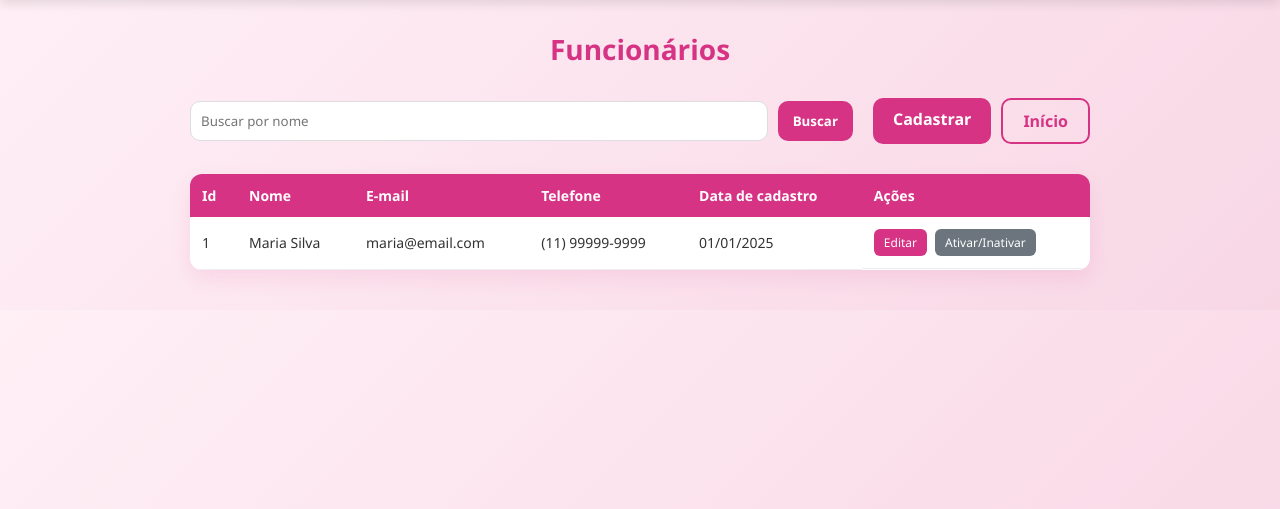
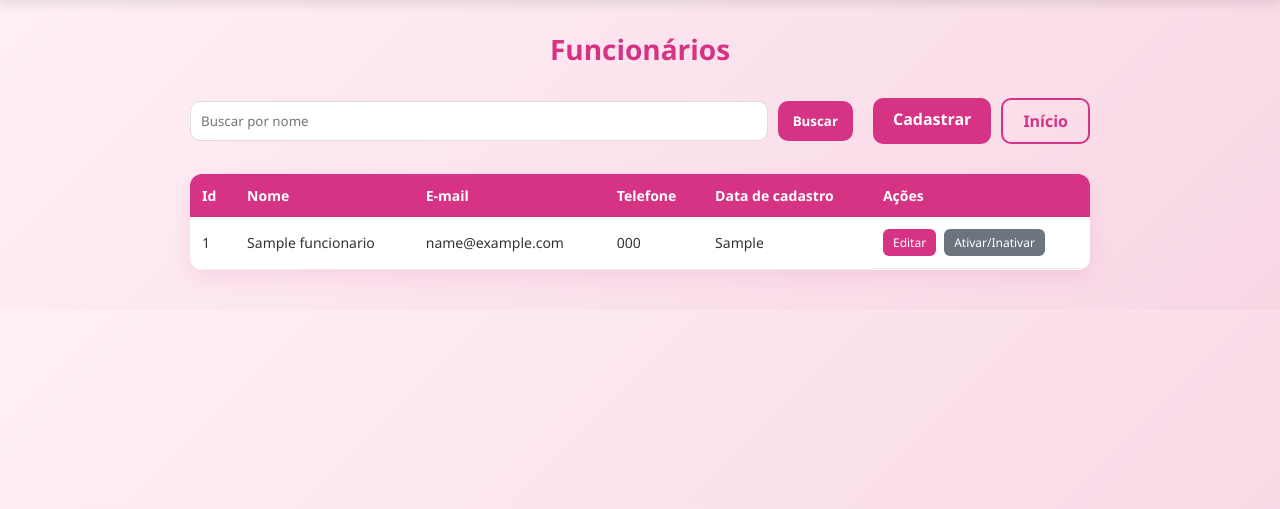
Before and after one commit to Isa120797/projeto_oficina_beleza, a PHP site: page /funcionarios-lista.php in a window 1280 px wide. Shown: the part 64-573 px from the top of the page. Run offline with PHP 8.4, Linux system fonts and the light colour scheme; tables that the repository leaves empty or names only in its code hold one stand-in row (values such as "Sample post").

Commit message:
finalizacao-backend-listar-funcionario

```diff
--- a/funcionarios-lista.php
+++ b/funcionarios-lista.php
@@ -1,3 +1,38 @@
+<?php
+
+//conexao do PHP com o banco de dados MYSQL
+
+define('SERVIDOR', 'localhost');
+define('USUARIO', 'root');
+define('SENHA', '');
+define('BANCO', 'db_oficina_beleza');
+
+//string de conexao usando PDO
+try {
+    $conexao = new PDO("mysql:host=" . SERVIDOR . ";dbname=" . BANCO . ";charset=utf8", USUARIO, SENHA);
+
+    $conexao->setAttribute(PDO::ATTR_ERRMODE, PDO::ERRMODE_EXCEPTION);
+
+    $sql = "SELECT * FROM tb_funcionario";
+
+    $comando = $conexao->prepare($sql);
+
+    $comando->execute();
+    // armazena em um array os funcionarios cadastrados no banco de dados
+
+    $funcionarios = $comando->fetchAll(PDO::FETCH_ASSOC);
+
+    // formata o código para exibição via var_dump
+    // echo "<pre>";
+    // var_dump($funcionarios);
+} catch (PDOException $erro) {
+
+    echo "Erro ao conectar no banco de dados" . $erro->getMessage();
+}
+
+?>
+
+
 <!DOCTYPE html>
 <html lang="pt-br">
 
@@ -39,20 +74,28 @@
                         <th>Ações</th>
                     </tr>
                 </thead>
+                <?php
+                foreach ($funcionarios as $funcionario):
+                ?>
 
                     <tbody>
                         <tr>
-                        <td>1</td>
-                        <td>Maria Silva</td>
-                        <td>maria@email.com</td>
-                        <td>(11) 99999-9999</td>
-                        <td>01/01/2025</td>
+                            <td><?php echo $funcionario['id']; ?></td>
+                            <td><?php echo $funcionario['nome']; ?></td>
+                            <td><?php echo $funcionario['email']; ?></td>
+                            <td><?php echo $funcionario['telefone']; ?></td>
+                            <td><?php echo $funcionario['data_cadastro']; ?></td>
                             <td class="acoes">
-                            <a href="#" class="table-btn editar">Editar</a>
+
+                                <a class="table-btn editar" href="editar-funcionario.php?id=<?php echo $funcionario['id']; ?>">Editar</a>
+
                                 <a href="#" class="table-btn status">Ativar/Inativar</a>
                             </td>
                         </tr>
                     </tbody>
+                <?php
+                endforeach;
+                ?>
             </table>
         </div>
 
```
Lines whose indentation alone changed are shown as unchanged.
